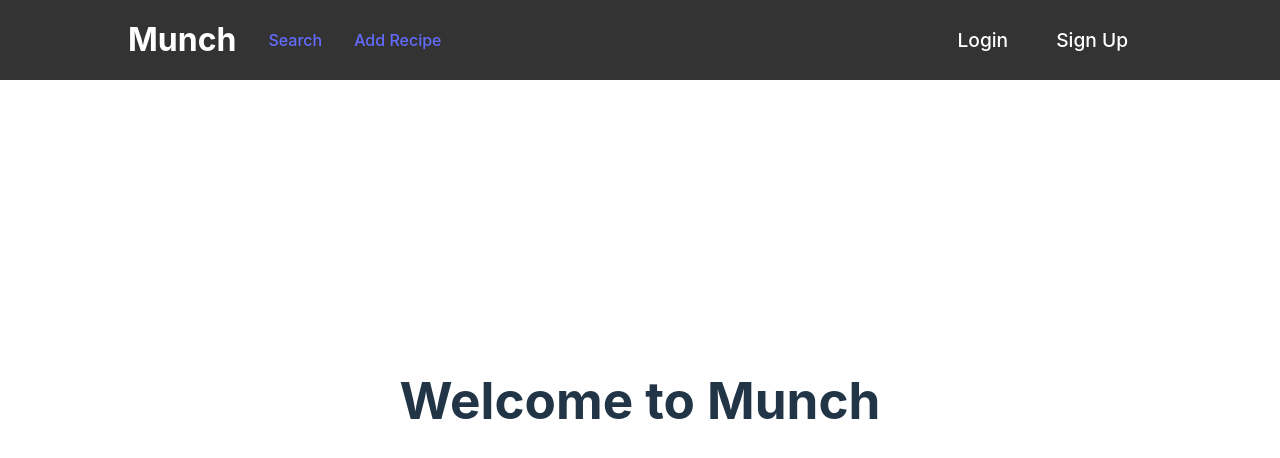
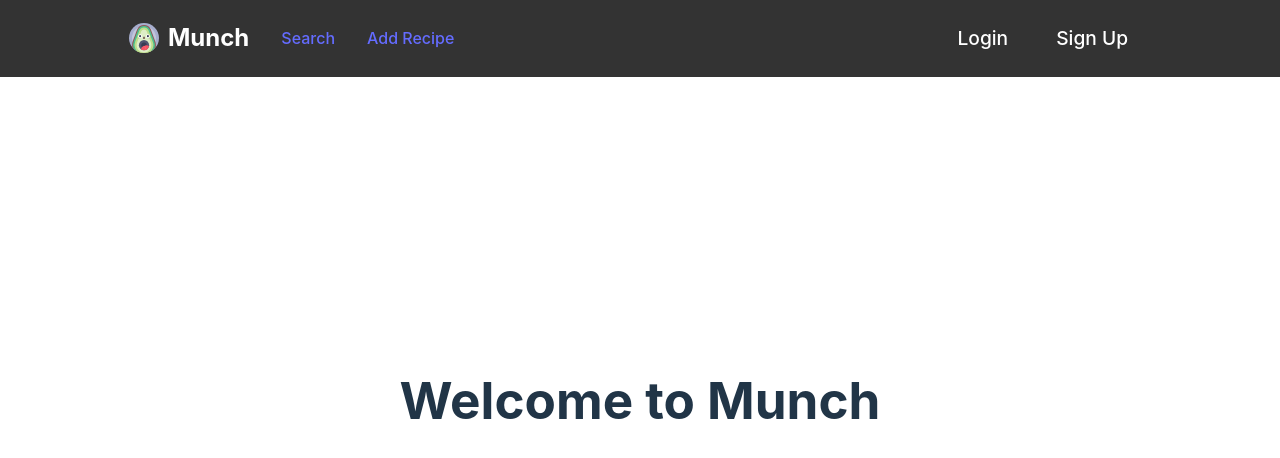
Before and after one commit to kumankai/munch, a React (Vite) app in the folder munch-app/: page / in a window 1280 px wide. Shown: the top 458 px of the page. Built offline with nearby package versions, Linux system fonts and the light colour scheme.

Commit message:
Added brand logo on navbar

```diff
--- a/munch-app/src/pages/layout/Navbar.tsx
+++ b/munch-app/src/pages/layout/Navbar.tsx
@@ -3,6 +3,7 @@ import '../../styles/Navbar.css'
 import { Link, useNavigate } from 'react-router-dom'
 import { useUser } from '../../context/UserContext'
 import { authService } from '../../services/authService'
+import logo from '../../assets/logo.svg';
 
 const Navbar = () => {
     const navigate = useNavigate()
@@ -37,8 +38,13 @@ const Navbar = () => {
 
     return (
         <nav className="navbar">
-            <div className="nav-brand">
-                <Link to="/">Munch</Link>
+            <div
+                className="brand"
+                onClick={() => navigate('/')}
+                style={{ cursor: 'pointer' }}
+            >
+                <img src={logo} alt="Munch Logo" className="brand-logo" />
+                <span className="brand-name">Munch</span>
             </div>
             <div className="left-links">
                 <Link to="/search">Search</Link>
--- a/munch-app/src/styles/Navbar.css
+++ b/munch-app/src/styles/Navbar.css
@@ -105,3 +105,25 @@
 .dropdown-menu button:not(:last-child) {
     border-bottom: 1px solid #eee;
 }
+
+.brand {
+    display: flex;
+    align-items: center;
+    gap: 0.5rem;
+    transition: opacity 0.2s;
+}
+
+.brand:hover {
+    opacity: 0.8;
+}
+
+.brand-logo {
+    width: 32px;
+    height: 32px;
+}
+
+.brand-name {
+    font-size: 1.5rem;
+    font-weight: bold;
+    color: white;
+}
```
Also changed, not shown: munch-app/src/assets/logo.svg (added).
